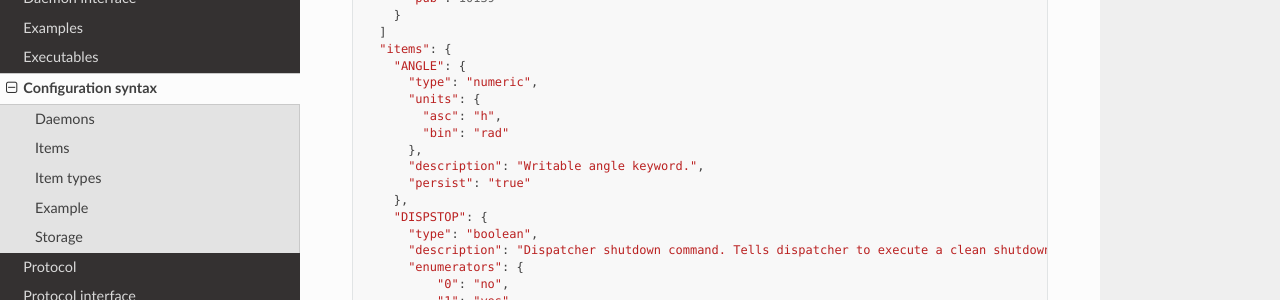
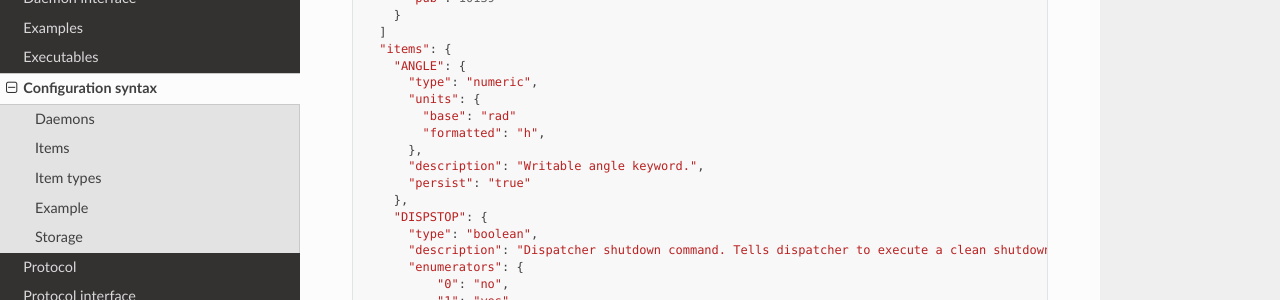
Before and after one commit to KeckObservatory/mKTL, a Sphinx documentation site: the page built from doc/configuration.rst, in a window 1280 px wide and 1400 px high, scrolled down 2783 px. Shown: the part 151-451 px from the top of the window. Built offline with Sphinx 7.4.7 and the Read the Docs theme 3.1.0, drawn with Linux system fonts in a browser that asks for light colours; some of the changed text lies outside the part shown.

Commit message:
Remove the asc/bin language from the configuration example.

```diff
--- a/doc/configuration.rst
+++ b/doc/configuration.rst
@@ -212,8 +212,8 @@ like for a store named 'pie'::
           "ANGLE": {
             "type": "numeric",
             "units": {
-              "asc": "h",
-              "bin": "rad"
+              "base": "rad"
+              "formatted": "h",
             },
             "description": "Writable angle keyword.",
 	    "persist": "true"
@@ -275,8 +275,8 @@ daemon-side .json file for the above two-item example::
           "ANGLE": {
             "type": "numeric",
             "units": {
-              "asc": "h",
-              "bin": "rad"
+              "base": "rad"
+              "formatted": "h",
             },
             "description": "Writable angle keyword."
           },
```
